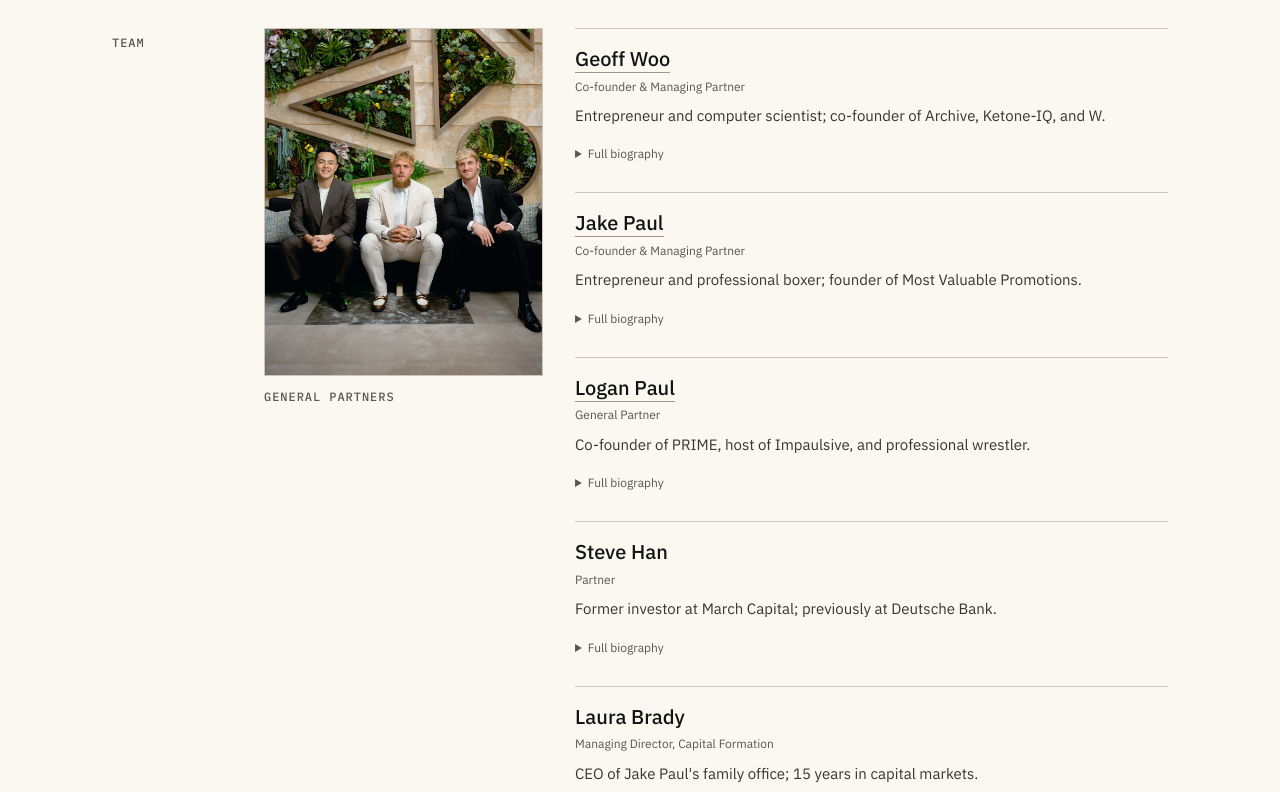
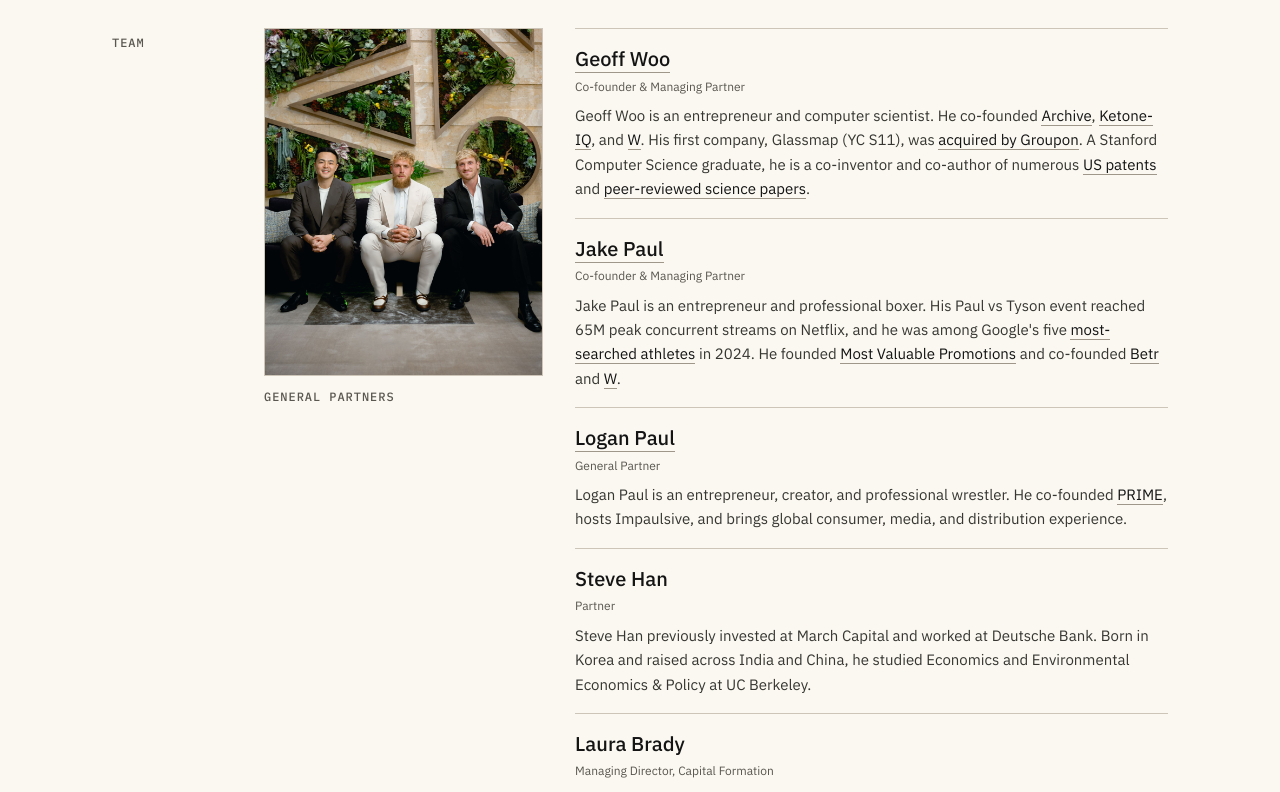
Before and after one commit to geoffreywoo/anti-fund, a Next.js app: page / in a window 1280 px wide. Shown: the part 1960-2752 px from the top of the page. Built offline with nearby package versions, Linux system fonts and the light colour scheme.

Commit message:
Show complete team biographies by default

```diff
--- a/components/Team.tsx
+++ b/components/Team.tsx
@@ -4,9 +4,8 @@ import type { ReactNode } from "react";
 type TeamMember = {
   name: string;
   title: string;
-  summary: string;
   profileUrl?: string;
-  bio?: ReactNode;
+  bio: ReactNode;
 };
 
 function ExternalLink({
@@ -32,7 +31,6 @@ const team: TeamMember[] = [
   {
     name: "Geoff Woo",
     title: "Co-founder & Managing Partner",
-    summary: "Entrepreneur and computer scientist; co-founder of Archive, Ketone-IQ, and W.",
     profileUrl: "https://geoffreywoo.com",
     bio: (
       <>
@@ -60,7 +58,6 @@ const team: TeamMember[] = [
   {
     name: "Jake Paul",
     title: "Co-founder & Managing Partner",
-    summary: "Entrepreneur and professional boxer; founder of Most Valuable Promotions.",
     profileUrl: "https://en.wikipedia.org/wiki/Jake_Paul",
     bio: (
       <>
@@ -83,7 +80,6 @@ const team: TeamMember[] = [
   {
     name: "Logan Paul",
     title: "General Partner",
-    summary: "Co-founder of PRIME, host of Impaulsive, and professional wrestler.",
     profileUrl: "https://www.instagram.com/loganpaul/",
     bio: (
       <>
@@ -97,7 +93,6 @@ const team: TeamMember[] = [
   {
     name: "Steve Han",
     title: "Partner",
-    summary: "Former investor at March Capital; previously at Deutsche Bank.",
     bio: (
       <>
         Steve Han previously invested at March Capital and worked at Deutsche
@@ -109,7 +104,6 @@ const team: TeamMember[] = [
   {
     name: "Laura Brady",
     title: "Managing Director, Capital Formation",
-    summary: "CEO of Jake Paul's family office; 15 years in capital markets.",
     bio: (
       <>
         Laura Brady is CEO of Jake Paul's family office. She was previously
@@ -167,19 +161,9 @@ export default function Team() {
                       <p className="mt-1 font-body text-xs leading-relaxed text-ink-muted">
                         {member.title}
                       </p>
-                      <p className="mt-2 font-body text-[15px] leading-relaxed text-ink-soft">
-                        {member.summary}
+                      <p data-team-bio className="mt-2 max-w-3xl font-body text-[15px] leading-relaxed text-ink-soft">
+                        {member.bio}
                       </p>
-                      {member.bio && (
-                        <details data-team-bio className="mt-1">
-                          <summary className="min-h-11 w-fit cursor-pointer py-3 font-body text-xs leading-relaxed text-ink-muted hover:text-ink focus-visible:outline-2 focus-visible:outline-offset-4 focus-visible:outline-accent">
-                            Full biography
-                          </summary>
-                          <p className="max-w-3xl pb-2 pt-1 font-body text-[15px] leading-relaxed text-ink-soft">
-                            {member.bio}
-                          </p>
-                        </details>
-                      )}
                     </div>
                   </article>
                 ))}
```
Also changed, not shown: 1 other file (tests, documents, lock files or other folders).
